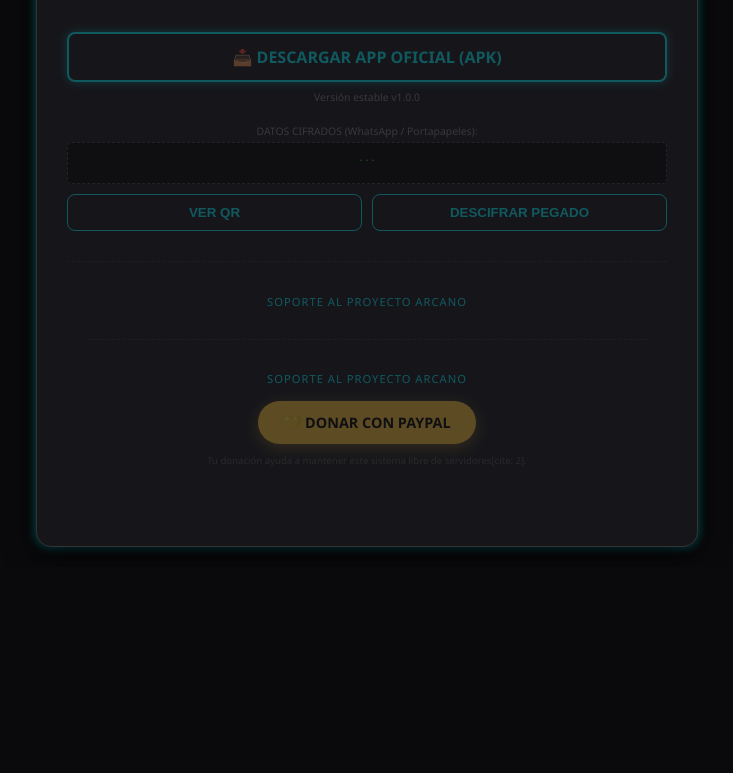
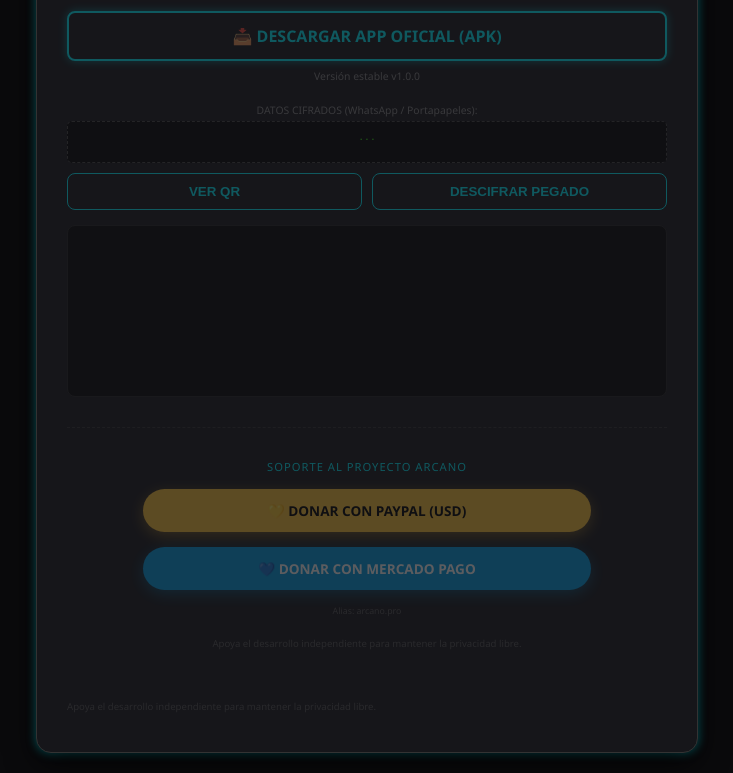
Before and after one commit to sterlimarcelo/comunidad, a plain HTML site: page index.html in a window 1280 px wide. Shown: the part 985-1758 px from the top of the page, without its empty margins (273-1006 px from the left). Before the commit the page ends 1552 px from the top, so only its background shows below. Drawn offline with Linux system fonts and the light colour scheme.

Commit message:
Update index.html

```diff
--- a/index.html
+++ b/index.html
@@ -15,6 +15,7 @@
             --card: #16161a;
             --text: #e0e0e0;
             --neon-shadow: 0 0 10px rgba(0, 242, 255, 0.5);
+            --mp-color: #009ee3;
         }
 
         body {
@@ -126,12 +127,12 @@
     <div class="guide-box" id="guide-box">
         <div class="guide-header">DOCUMENTACIÓN Y TÉRMINOS DE USO</div>
         <div class="guide-content">
-            <p><strong>🛡️ Cifrado de Grado Militar:</strong> Arcano utiliza <strong>AES-256 GCM</strong>. Es el estándar más robusto del mundo; un ordenador tardaría trillones de años en descifrar un mensaje sin la llave exacta.</p>
-            <p><strong>🔐 La Llave es Tuya:</strong> La seguridad reside en los 5 rotores. Si tu combinación es única, la comunicación es matemáticamente indescifrable.</p>
-            <p><strong>📡 Conexión P2P:</strong> No hay servidores centrales almacenando tus datos[cite: 2]. La conexión es directa entre tú y tu contacto[cite: 2].</p>
+            <p><strong>🛡️ Cifrado AES-256 GCM:</strong> Arcano utiliza criptografía avanzada. Es el estándar más robusto del mundo; la comunicación es matemáticamente indescifrable sin la llave exacta.</p>
+            <p><strong>🔐 La Llave es Tuya:</strong> La seguridad reside en los 5 rotores. No hay llaves maestras ni accesos traseros.</p>
+            <p><strong>📡 Conexión P2P:</strong> No hay servidores centrales almacenando tus datos. La conexión es directa entre tú y tu contacto.</p>
 
             <div class="legal-notice">
-                <strong>Aviso Legal:</strong> Esta herramienta se entrega para mejorar la seguridad en las comunicaciones[cite: 2]. Como desarrollador, me deslindo de toda responsabilidad por el uso indebido, malintencionado o ilegal de este software[cite: 2]. El usuario asume total responsabilidad sobre el propósito de sus comunicaciones[cite: 2].
+                <strong>Aviso Legal:</strong> Esta herramienta se entrega para mejorar la seguridad en las comunicaciones. Como desarrollador, me deslindo de toda responsabilidad por el uso indebido del software. El usuario asume total responsabilidad.
             </div>
 
             <button class="accept-btn" onclick="enableApp()">Acepto y deseo continuar</button>
@@ -169,7 +170,8 @@
 
         <textarea id="messageInput" placeholder="Mensaje privado..."></textarea>
         <button class="btn-main" style="width:100%; margin-bottom:15px;" onclick="sendEncrypted()">Cifrar y Enviar</button>
-        <!-- BOTÓN DE DESCARGA OFICIAL -->
+
+
         <div style="margin: 20px 0; text-align: center;">
             <a href="https://github.com/arcanopro/arcano_pro/releases/latest"
                style="display: block; text-decoration: none; background: transparent; border: 2px solid var(--accent); color: var(--accent); padding: 12px; border-radius: 8px; font-weight: bold; text-transform: uppercase; box-shadow: var(--neon-shadow); transition: 0.3s;">
@@ -177,6 +179,7 @@
             </a>
             <span class="label-tiny" style="margin-top: 8px;">Versión estable v1.0.0</span>
         </div>
+
         <span class="label-tiny">DATOS CIFRADOS (WhatsApp / Portapapeles):</span>
         <div id="raw-code-area">...</div>
 
@@ -185,19 +188,34 @@
             <button class="btn-sec" onclick="processManual()">Descifrar Pegado</button>
         </div>
 
-<div style="margin-top: 30px; padding: 20px; border-top: 1px dashed #333; text-align: center;">
-    <p style="font-size: 0.7em; color: var(--accent); margin-bottom: 15px; letter-spacing: 1px;">
-        SOPORTE AL PROYECTO ARCANO
-    </p>
+        <div id="qr-container"></div>
+        <div id="chat-output" style="margin-top:10px;"></div>
+
 
 <div style="margin-top: 30px; padding: 20px; border-top: 1px dashed #333; text-align: center;">
     <p style="font-size: 0.7em; color: var(--accent); margin-bottom: 15px; letter-spacing: 1px;">SOPORTE AL PROYECTO ARCANO</p>
-            <a href="https://www.paypal.com/cgi-bin/webscr?cmd=_donations&business=7XYHVYCZC4734&item_name=Soporte+Proyecto+Arcano&currency_code=USD" target="_blank" style="text-decoration: none;">
-                <div style="background: #ffc439; color: #000; border-radius: 50px; padding: 12px 25px; font-size: 0.9em; font-weight: bold; display: inline-block; box-shadow: 0 4px 15px rgba(255, 196, 57, 0.4);">
-                    💛 DONAR CON PAYPAL
+
+    <div style="display: flex; flex-direction: column; gap: 15px; align-items: center;">
+        <!-- PAYPAL -->
+        <a href="https://www.paypal.com/cgi-bin/webscr?cmd=_donations&business=7XYHVYCZC4734&item_name=Soporte+Proyecto+Arcano&currency_code=USD" target="_blank" style="text-decoration: none; width: 80%;">
+            <div style="background: #ffc439; color: #000; border-radius: 50px; padding: 12px; font-size: 0.85em; font-weight: bold; box-shadow: 0 4px 15px rgba(255, 196, 57, 0.4);">
+                💛 DONAR CON PAYPAL (USD)
             </div>
         </a>
-            <p style="font-size: 0.6em; color: #555; margin-top: 10px;">Tu donación ayuda a mantener este sistema libre de servidores[cite: 2].</p>
+
+        <!-- MERCADO PAGO CON LINK DE APERTURA -->
+        <a href="https://link.mercadopago.com.ar/arcano.pro" target="_blank" style="text-decoration: none; width: 80%;">
+            <div style="background: #009ee3; color: #fff; border-radius: 50px; padding: 12px; font-size: 0.85em; font-weight: bold; box-shadow: 0 4px 15px rgba(0, 158, 227, 0.4);">
+                💙 DONAR CON MERCADO PAGO
+            </div>
+        </a>
+        <p style="font-size: 0.55em; color: #555; margin: 0;">Alias: arcano.pro</p>
+    </div>
+
+    <p style="font-size: 0.6em; color: #555; margin-top: 20px;">Apoya el desarrollo independiente para mantener la privacidad libre.</p>
+</div>
+
+            <p style="font-size: 0.6em; color: #555; margin-top: 20px;">Apoya el desarrollo independiente para mantener la privacidad libre.</p>
         </div>
     </div>
 </div>
@@ -267,7 +285,7 @@
         document.querySelectorAll('.rotor-input').forEach(i => i.value = i.id === 'r5' ? '0' : 'A');
         peer = null;
         currentConn = null;
-        alert("Sesión finalizada y purgada[cite: 2].");
+        alert("Sesión finalizada y purgada.");
         location.reload();
     }
 
@@ -314,7 +332,7 @@
 
     function processManual() {
         const code = prompt("Pega el código cifrado:");
-        if(code) decrypt(code, getPass()).then(txt => addMsg("Manual", txt)).catch(() => alert("Error de llave o código[cite: 2]."));
+        if(code) decrypt(code, getPass()).then(txt => addMsg("Manual", txt)).catch(() => alert("Error de llave o código."));
     }
 
     function addMsg(user, text) {
```
Lines whose indentation alone changed are shown as unchanged.
